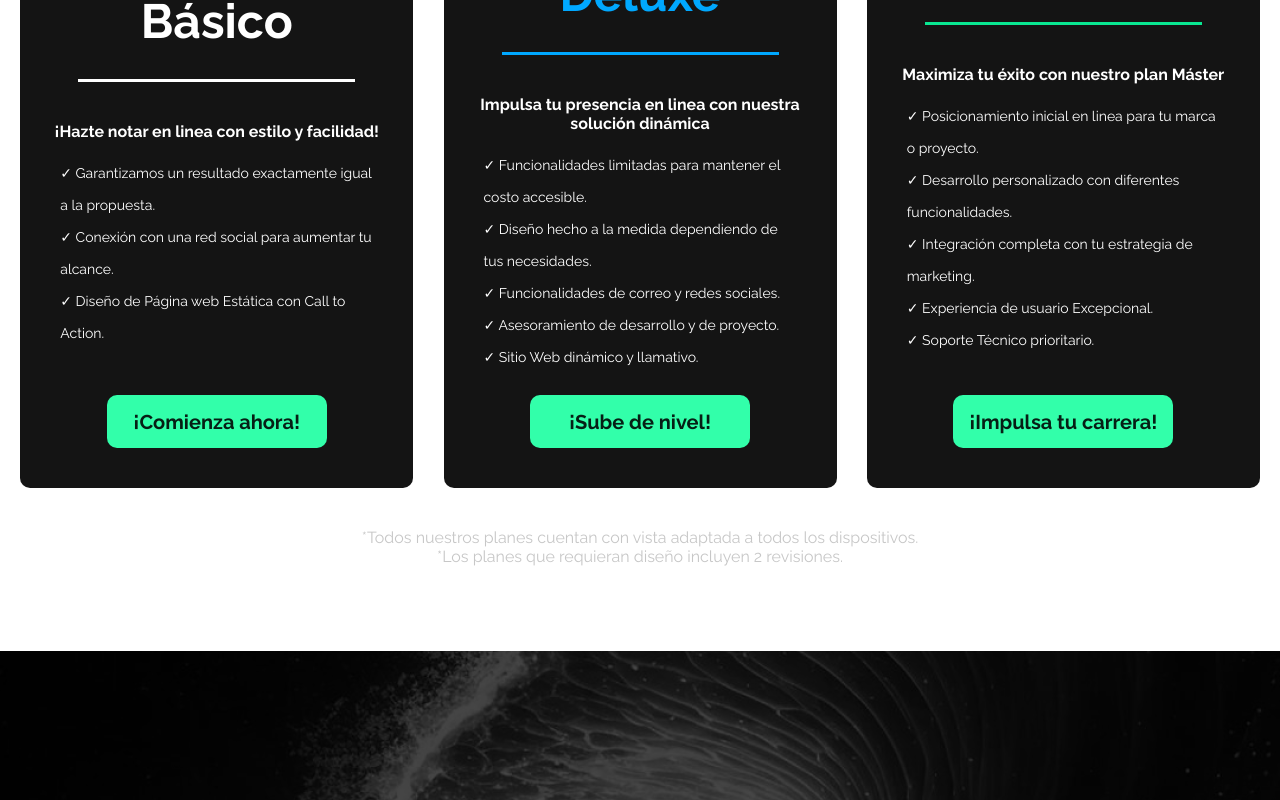
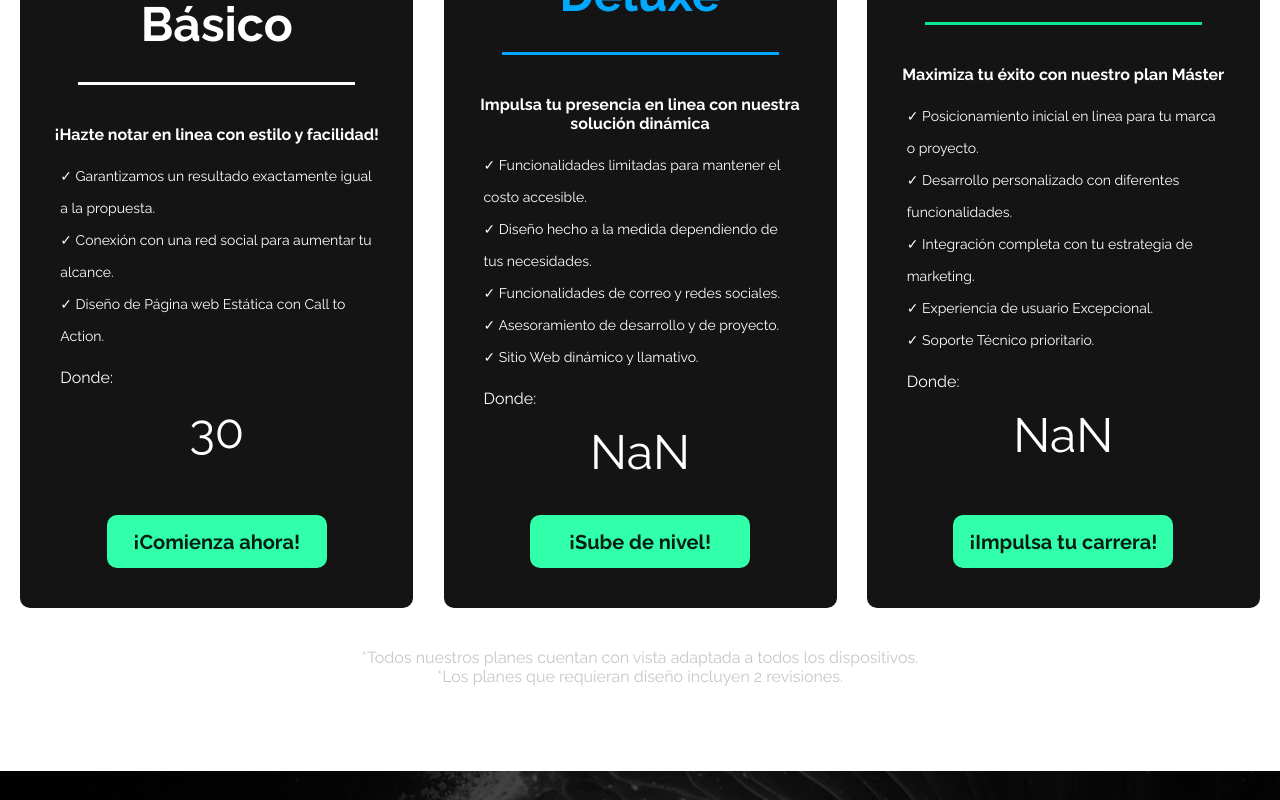
Before and after one commit to MiguelAngelClavijo/MSDEV-WEB, a React app: page / in a window 1280 px wide. Shown: the part 3892-4692 px from the top of the page. Built offline with nearby package versions, Linux system fonts and the light colour scheme.

Commit message:
[ADD] price animations

```diff
--- a/src/components/Planescard.jsx
+++ b/src/components/Planescard.jsx
@@ -1,13 +1,23 @@
-import React from "react";
+import React, {useEffect} from "react";
 import "../styles/Planescard.css";
+import { motion, useMotionValue, useTransform, animate} from "framer-motion";
 
 const Planescard = (props) => {
 
 
+  const count = useMotionValue(props.Planescard_number)
+  const rounded = useTransform(count, Math.round);
+
+  useEffect(() => {
+    if (props.Planescard_number != props.Planescard_target){
+    const animation = animate(count, props.Planescard_target, { duration: 3});
+    console.log(props.Planescard_target)
+    return animation.stop;
+
+    }
+  }, []);
   const link = () => {
-    var message =
-
-      "https://wa.me/573178225494?text="+props.Planescard_message
+    var message = "https://wa.me/573178225494?text="+props.Planescard_message
     window.open(message);
   };
 
@@ -20,6 +30,10 @@ const Planescard = (props) => {
       <h3>{props.Planescard_title}</h3>
       <p>{props.Planescard_p}</p>
       <ul>{Benefits}</ul>
+      <section className="Planescard-price-container">
+        <p> Donde:</p>
+        <motion.span>{rounded}</motion.span>
+      </section>
       <div>
         <button onClick={link}>{props.Planescard_button}</button>
       </div>
--- a/src/containers/Planes.jsx
+++ b/src/containers/Planes.jsx
@@ -35,6 +35,7 @@ const deluxeTextWithout = "¡Vamos por más! Con el plan Deluxe, obtendrás una
 const masterTextWith = "¡Es hora de despegar! Con el plan Máster, tendrás todo lo que necesitas para llevar tu proyecto al siguiente nivel, incluyendo el diseño de tu empresa, funcionalidades y una presencia online personalizada. ¡Estamos listos!%0A¡Agendemos una cita lo antes posible!"
 const masterTextWithout = "¡Felicidades! Has elegido el mejor plan para hacer realidad tus objetivos. Con nuestra solución personalizada, crearemos a la medida la imagen de tu empresa así estarás en camino a alcanzar el éxito que mereces.%0A¡Agendemos una cita lo antes posible"
 const Planes = () => {
+  const [number1, setNumber1] = useState(30)
   const [masterText, setMasterText] = useState("master")
   const [deluxeText, setDeluxeText] = useState("deluxe")
   const [basicText, setbasicText] = useState("basic")
@@ -47,6 +48,7 @@ const Planes = () => {
     isActive ? setbasicText(basictextWith) : setbasicText(basictextWithout)
     isActive ? setDeluxeText(deluxeTextWith) : setDeluxeText(deluxeTextWithout)
     isActive ? setMasterText(masterTextWith) : setMasterText(masterTextWithout)
+    isActive ? setNumber1(10): setNumber1(30)
   })
 
   return (
@@ -83,6 +85,8 @@ const Planes = () => {
           Planescard_id="Planescard_id_white"
           Planescard_message = {basicText}
           Planescard_button = "¡Comienza ahora!"
+          Planescard_number = {30}
+          Planescard_target = {number1}
         />
         <Planescard
           Planescard_title="Deluxe"
--- a/src/styles/Planes.css
+++ b/src/styles/Planes.css
@@ -42,14 +42,14 @@
   margin-top: 50px;
 }
 #Planescard_id_blue {
-  height: 570px;
+  height: 690px;
 }
 #Planescard_id_blue > h3 {
   color: #00a8ff;
   border-color: #00a8ff;
 }
 #Planescard_id_green {
-  height: 600px;
+  height: 720px;
 }
 #Planescard_id_green > h3 {
   color: #09e892;
@@ -107,6 +107,9 @@
 .Planes-handle[data-ison = "true"]{
   background-color: #09e892;
 }
+
+
+
 @media (max-width: 575.98px) {
   .Planes-container {
     padding-bottom: 40px;
--- a/src/styles/Planescard.css
+++ b/src/styles/Planescard.css
@@ -1,6 +1,6 @@
 .Planescard-container {
     width: 353px;
-    height: 543px;
+    height: 660px;
     background: #141414;
     border-radius: 10px;
     display: flex;
@@ -33,8 +33,7 @@
     display: flex;
     flex-direction: column;
     align-items: center;
-    height: 200px;
-
+    height: auto;
 }
 .Planescard-container>ul>li {
     color: white;
@@ -46,10 +45,29 @@
     box-sizing: border-box;
 }
 .Planescard-container>div{
-    height: 200px;
+    height: 100%;
     display: flex;
     align-items: flex-end;
     margin-bottom: 40px;
+    box-sizing: border-box;
+}
+
+.Planescard-price-container {
+    display: flex;
+    height: 100px;
+    flex-direction: column;
+    width: 100%;
+    align-items: center;
+    box-sizing: border-box;
+    padding: 0px 20px;
+}
+.Planescard-price-container>p{
+    color: white;
+    align-self: flex-start;
+}
+.Planescard-price-container>span{
+    font-size: 48px;
+    color: white;
 }
 
 @media (max-width: 575.98px) {
```
